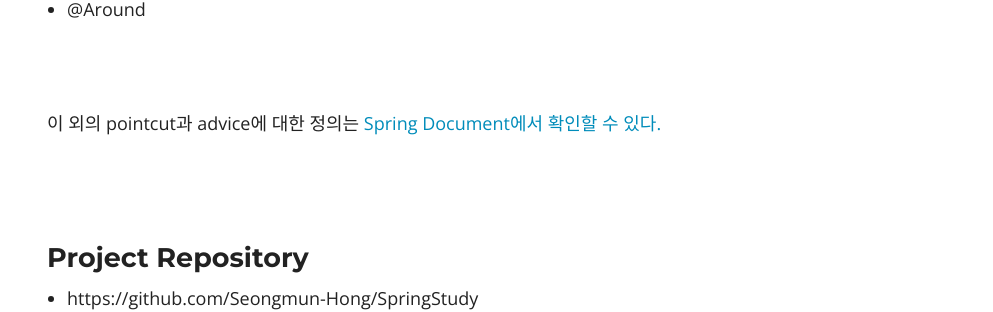
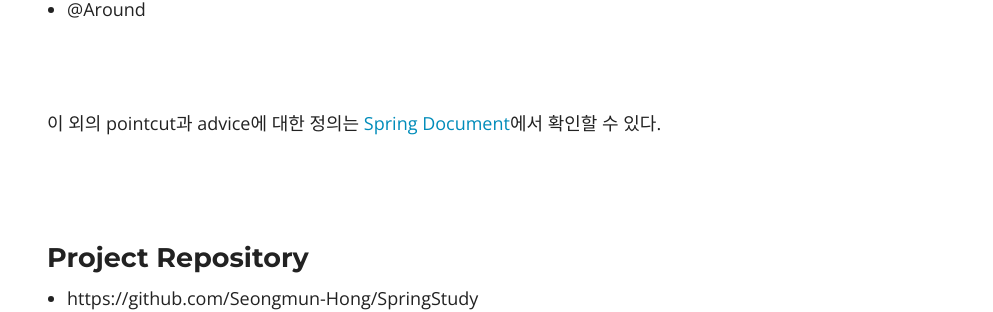
Before and after one commit to Seongmun-Hong/Seongmun-Hong.github.io, a Jekyll site: the page built from _posts/2019-05-27-Spring Aspect Oriented Programming(AOP)(3).md, in a window 1280 px wide and 900 px high, scrolled down 4961 px. Shown: the part 149-461 px from the top of the window, without its empty margins (143-1136 px from the left). Built offline with Jekyll 4.4.1, drawn with Linux system fonts in a browser that asks for light colours; nearby versions of some CDN libraries; library files that are not in the unit come from our copies; comment, search, counter and statistics services are not loaded.

Commit message:
fix :  - link 범위 수정

```diff
--- a/_posts/2019-05-27-Spring Aspect Oriented Programming(AOP)(3).md
+++ b/_posts/2019-05-27-Spring Aspect Oriented Programming(AOP)(3).md
@@ -205,7 +205,7 @@ public class PerformanceAspect {
 
 <br />
 
-이 외의 pointcut과 advice에 대한 정의는 <a href="https://docs.spring.io/spring/docs/current/spring-framework-reference/core.html#aop- pointcuts">Spring Document에서 확인할 수 있다.</a>
+이 외의 pointcut과 advice에 대한 정의는 <a href="https://docs.spring.io/spring/docs/current/spring-framework-reference/core.html#aop- pointcuts">Spring Document</a>에서 확인할 수 있다.
 
 <br />
 
```
